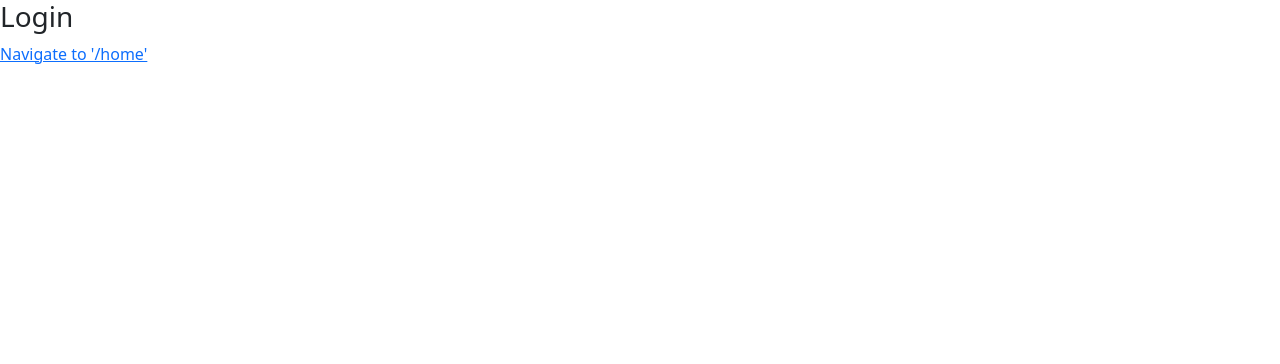
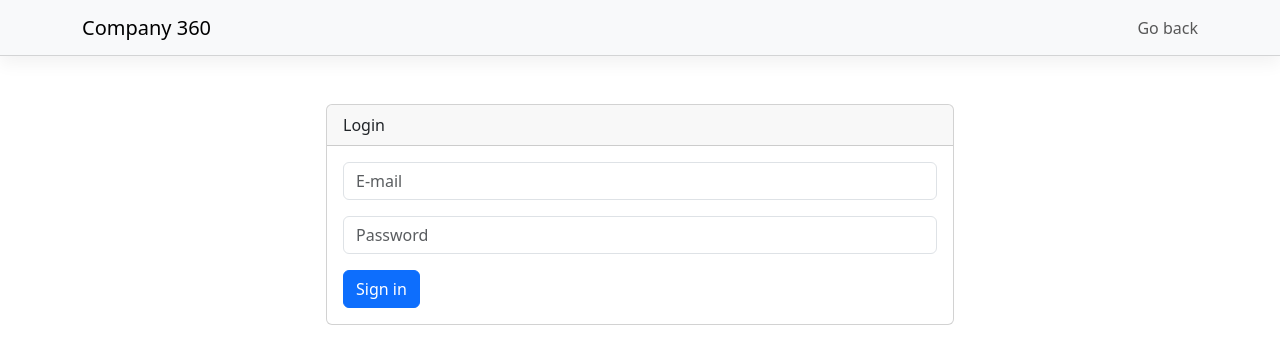
Before and after one commit to hanselpetter/vue-company, a Vue app: page /login in a window 1280 px wide. Shown: the top 364 px of the page. Built offline with nearby package versions, Linux system fonts and the light colour scheme.

Commit message:
update: implement login-page | site-page

```diff
--- a/src/views/LoginPage.vue
+++ b/src/views/LoginPage.vue
@@ -1,14 +1,43 @@
 <template>
   <div>
-    <h3>Login</h3>
-    <router-link :to="{ path: '/home' }">Navigate to '/home'</router-link>
+    <nav class="navbar navbar-light bg-light top-menu">
+      <div class="container">
+        <a class="navbar-brand" href="#">Company 360</a>
+        <div class="navbar-nav">
+          <ul class="navbar-nav">
+            <li class="nav-item">
+              <router-link class="nav-link" to="/">Go back</router-link>
+            </li>
+          </ul>
+        </div>
+      </div>
+    </nav>
+
+    <div class="row mt-5">
+      <div class="col-10 col-md-6 mx-auto">
+        <div class="card">
+          <p class="card-header">Login</p>
+          <div class="card-body">
+            <div class="mb-3">
+              <input type="email" class="form-control" placeholder="E-mail" />
+            </div>
+            <div class="mb-3">
+              <input
+                type="password"
+                class="form-control"
+                placeholder="Password"
+              />
+            </div>
+            <button class="btn btn-primary">Sign in</button>
+          </div>
+        </div>
+      </div>
+    </div>
   </div>
 </template>
 
-<script>
-export default {
-  name: "LoginPage",
-};
-</script>
-
-<style></style>
+<style scoped>
+.top-menu {
+  box-shadow: 0 0.5rem 1rem rgb(0 0 0 / 5%), inset 0 -1px 0 rgb(0 0 0 / 15%);
+}
+</style>
--- a/src/views/SitePage.vue
+++ b/src/views/SitePage.vue
@@ -15,19 +15,20 @@
 
     <div class="container mt-5">
       <div class="row">
-        <div class="col">
+        <div class="col-12 col-md-6">
           <div class="emphasis">
             <h4 class="text-primary text-center">
-              Discover the advantages of using Company 360 to manage your business!
+              Discover the advantages of using Company 360 to manage your
+              business!
             </h4>
           </div>
         </div>
-        <div class="col">
+        <div class="col-12 col-md-6">
           <p class="text-center">Sign up and watch our demo</p>
           <div class="card">
             <div class="card-body">
               <div class="mb-3">
-                <input type="text" class="form-control" placeholder="Nome" />
+                <input type="text" class="form-control" placeholder="Name" />
               </div>
               <div class="mb-3">
                 <input type="email" class="form-control" placeholder="E-mail" />
```
